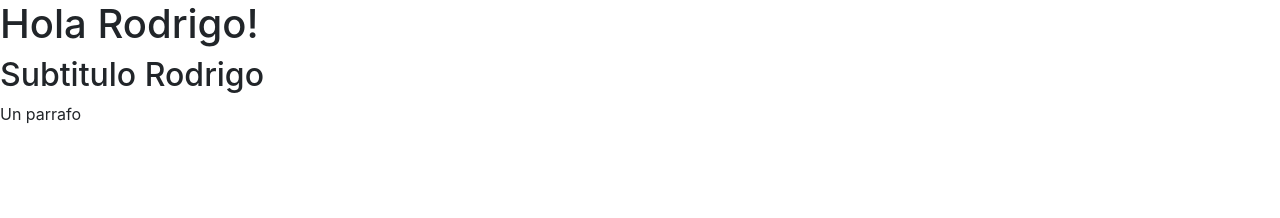
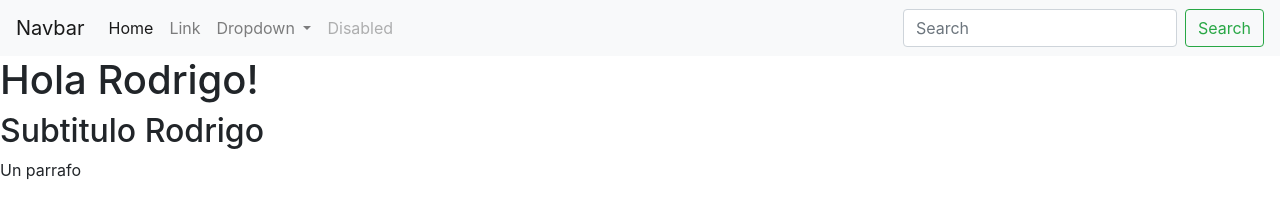
Before and after one commit to max-matrix/c3git, a plain HTML site: page index.html in a window 1280 px wide. Drawn offline with nearby package versions, Linux system fonts and the light colour scheme.

Commit message:
Agregué Navbar

```diff
--- a/index.html
+++ b/index.html
@@ -7,6 +7,42 @@
     <title>Git desde Cero</title>
 </head>
 <body>
+    <nav class="navbar navbar-expand-lg navbar-light bg-light">
+        <a class="navbar-brand" href="#">Navbar</a>
+        <button class="navbar-toggler" type="button" data-toggle="collapse" data-target="#navbarSupportedContent" aria-controls="navbarSupportedContent" aria-expanded="false" aria-label="Toggle navigation">
+          <span class="navbar-toggler-icon"></span>
+        </button>
+
+        <div class="collapse navbar-collapse" id="navbarSupportedContent">
+          <ul class="navbar-nav mr-auto">
+            <li class="nav-item active">
+              <a class="nav-link" href="#">Home <span class="sr-only">(current)</span></a>
+            </li>
+            <li class="nav-item">
+              <a class="nav-link" href="#">Link</a>
+            </li>
+            <li class="nav-item dropdown">
+              <a class="nav-link dropdown-toggle" href="#" id="navbarDropdown" role="button" data-toggle="dropdown" aria-haspopup="true" aria-expanded="false">
+                Dropdown
+              </a>
+              <div class="dropdown-menu" aria-labelledby="navbarDropdown">
+                <a class="dropdown-item" href="#">Action</a>
+                <a class="dropdown-item" href="#">Another action</a>
+                <div class="dropdown-divider"></div>
+                <a class="dropdown-item" href="#">Something else here</a>
+              </div>
+            </li>
+            <li class="nav-item">
+              <a class="nav-link disabled" href="#" tabindex="-1" aria-disabled="true">Disabled</a>
+            </li>
+          </ul>
+          <form class="form-inline my-2 my-lg-0">
+            <input class="form-control mr-sm-2" type="search" placeholder="Search" aria-label="Search">
+            <button class="btn btn-outline-success my-2 my-sm-0" type="submit">Search</button>
+          </form>
+        </div>
+      </nav>
+
     <h1>Hola Rodrigo!</h1>
     <h2>Subtitulo Rodrigo</h2>
     <p>Un parrafo</p>
```
